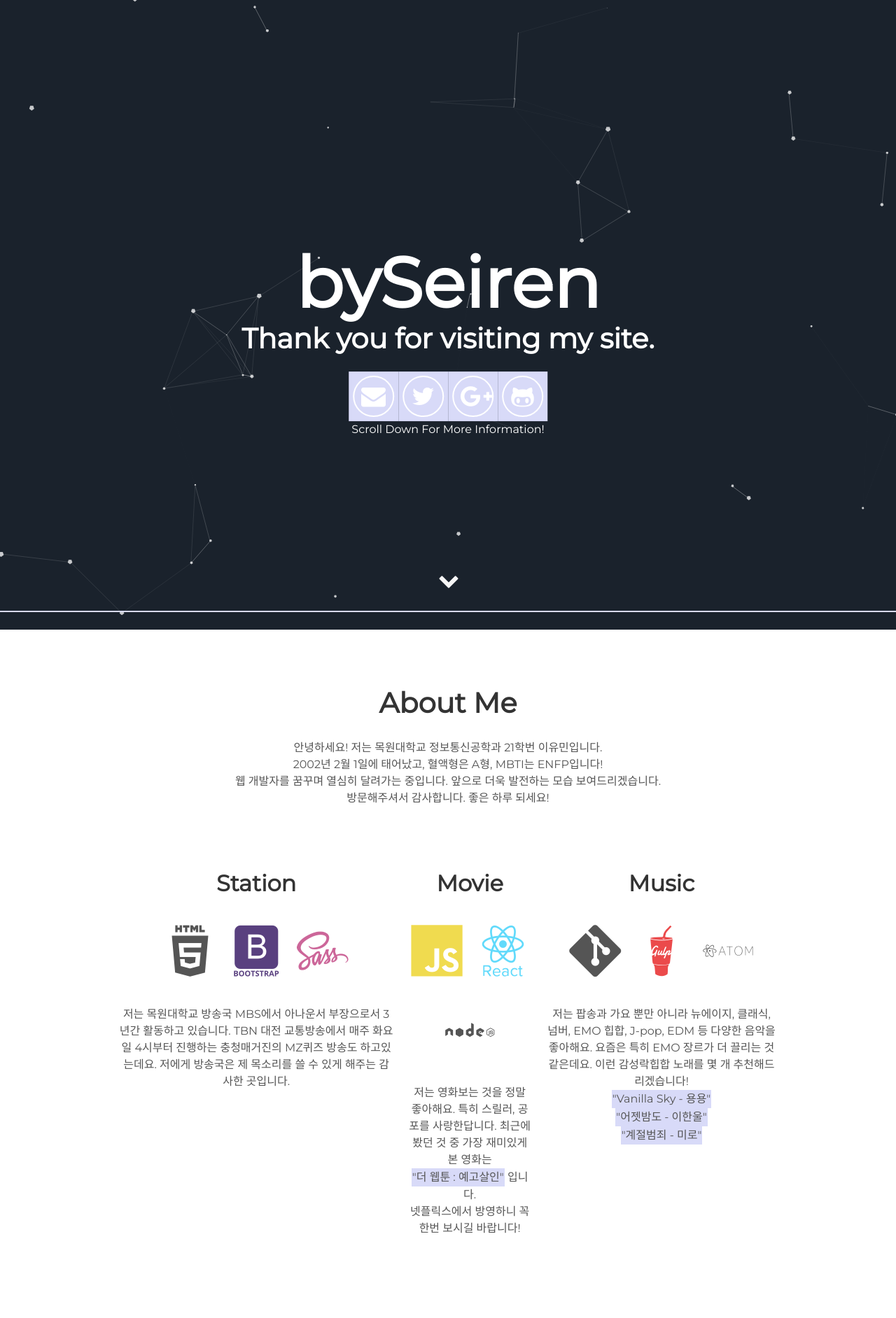
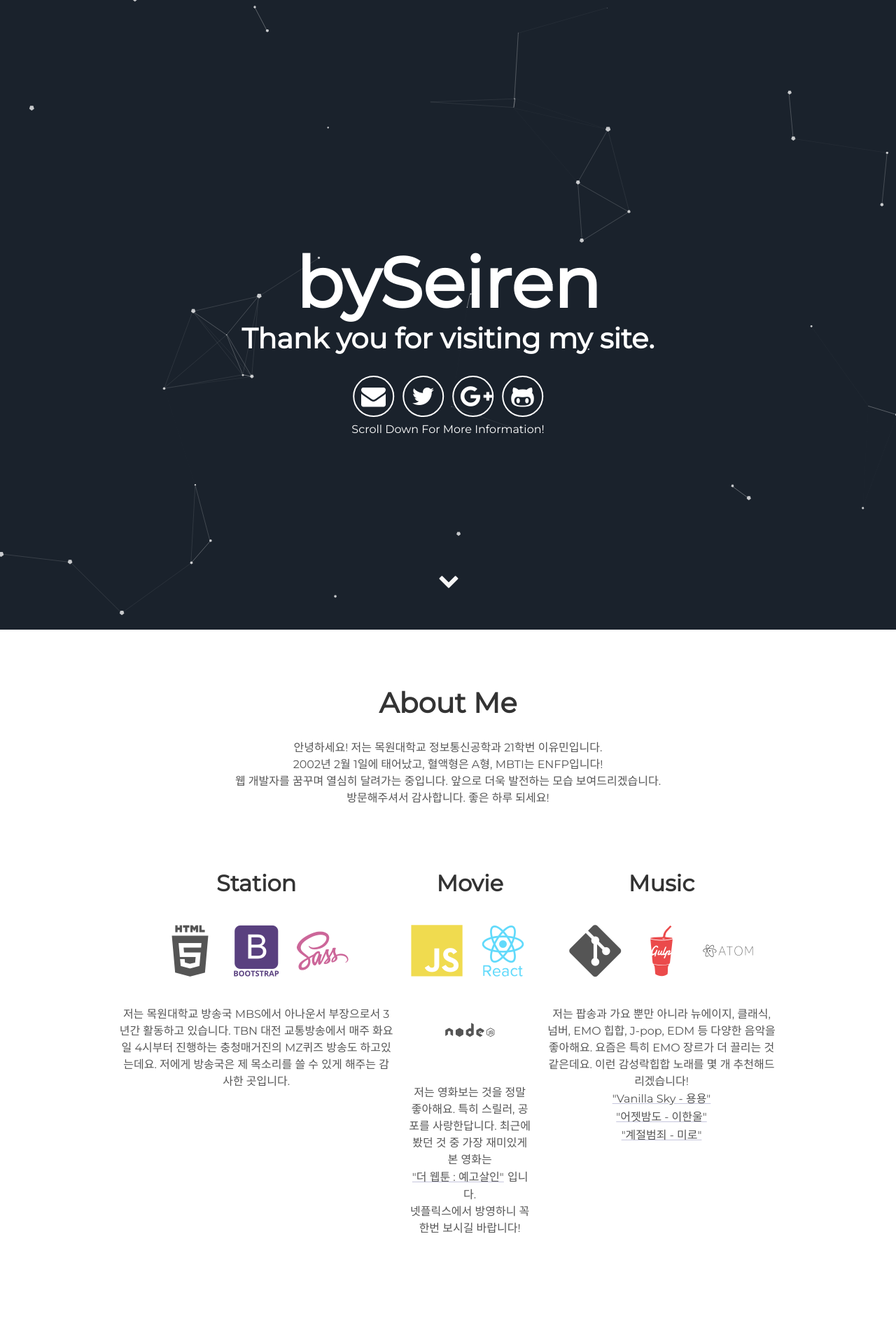
Before and after one commit to bySeiren02/Seiren.github.io, a Jekyll site: the page built from index.html, in a window 1280 px wide. Shown: the top 1884 px of the page at 70% size. Built offline with Jekyll 4.4.1, drawn with Linux system fonts in a browser that asks for light colours.

Commit message:
about me 수정

```diff
--- a/_includes/about.html
+++ b/_includes/about.html
@@ -3,15 +3,14 @@
   <p> {{site.user_description}} </p>
 <style>
   a {
-    background-color: rgb(216, 218, 248);
-    text-decoration: none;
+    text-decoration-color: rgb(198, 198, 221);
     color: inherit;
-    transition: background-color 0.3s;
+    transition: background-color 0.4s;
     padding: 1px 1px; /* 링크 주변 여백 설정 */
     display: inline-block;
   }
   a:hover {
-    background-color: rgb(167, 169, 199);
+    background-color: rgb(198, 198, 221);
   }
   a:visited {
     color: inherit;
--- a/src/styles/_projects.scss
+++ b/src/styles/_projects.scss
@@ -45,6 +45,7 @@
 }
 .images-right {
   @media only screen and (min-width: $cut) {
+    margin-top: -5%;
     float: right;
     width: 48%;
   }
```
